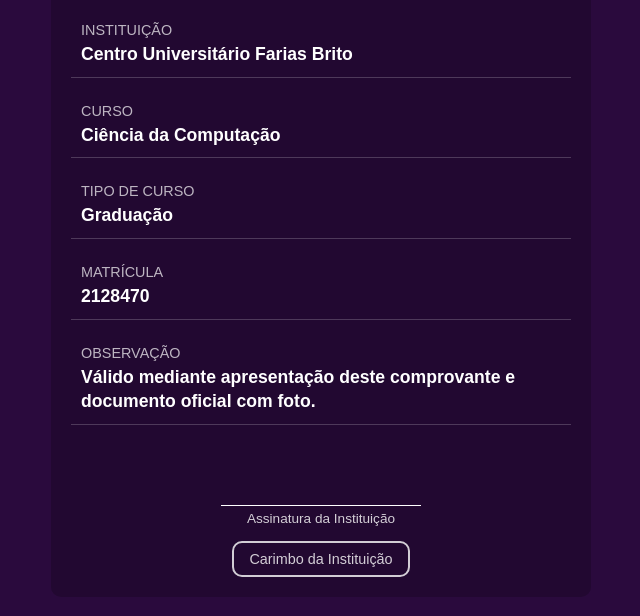
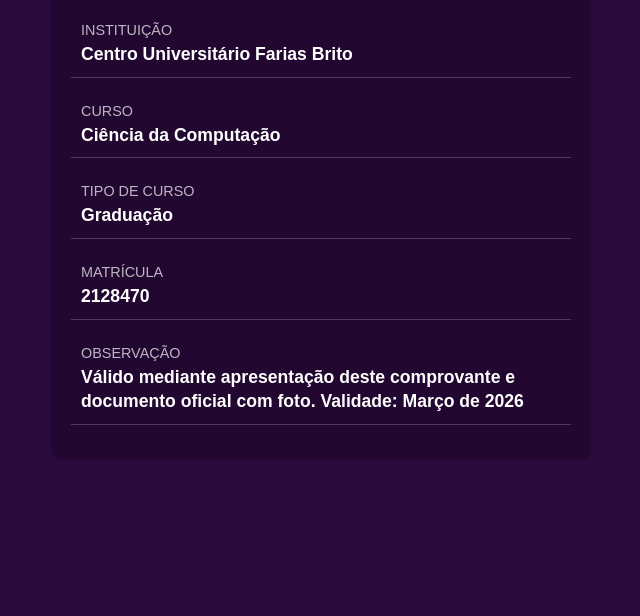
Before and after one commit to sociedadenacionaldosestudantes/sociedadenacionaldosestudantes, a plain HTML site: page index.html in a window 1280 px wide. Shown: the part 182-798 px from the top of the page, without its empty margins (319-959 px from the left). Drawn offline with Linux system fonts and the light colour scheme.

Commit message:
Update index.html

```diff
--- a/index.html
+++ b/index.html
@@ -40,30 +40,6 @@
             font-size: clamp(0.95rem, 3vw, 1.1rem);
             line-height: 1.4;
         }
-        .assinatura {
-            margin-top: 40px;
-            text-align: center;
-        }
-        .linha-assinatura {
-            width: 200px;
-            border-bottom: 1px solid white;
-            margin: 0 auto;
-            height: 40px;
-        }
-        .texto-assinatura {
-            font-size: clamp(0.7rem, 2vw, 0.85rem);
-            opacity: 0.8;
-            margin-top: 5px;
-        }
-        .carimbo {
-            margin-top: 15px;
-            display: inline-block;
-            padding: 8px 15px;
-            border: 2px solid white;
-            border-radius: 10px;
-            font-size: clamp(0.75rem, 2.5vw, 0.9rem);
-            opacity: 0.8;
-        }
     </style>
 </head>
 <body>
@@ -91,13 +67,7 @@
         </div>
         <div class="info">
             <div class="label">OBSERVAÇÃO</div>
-            <div class="value">Válido mediante apresentação deste comprovante e documento oficial com foto.</div>
-        </div>
-
-        <div class="assinatura">
-            <div class="linha-assinatura"></div>
-            <div class="texto-assinatura">Assinatura da Instituição</div>
-            <div class="carimbo">Carimbo da Instituição</div>
+            <div class="value">Válido mediante apresentação deste comprovante e documento oficial com foto. Validade: Março de 2026</div>
         </div>
     </div>
 </body>
```
